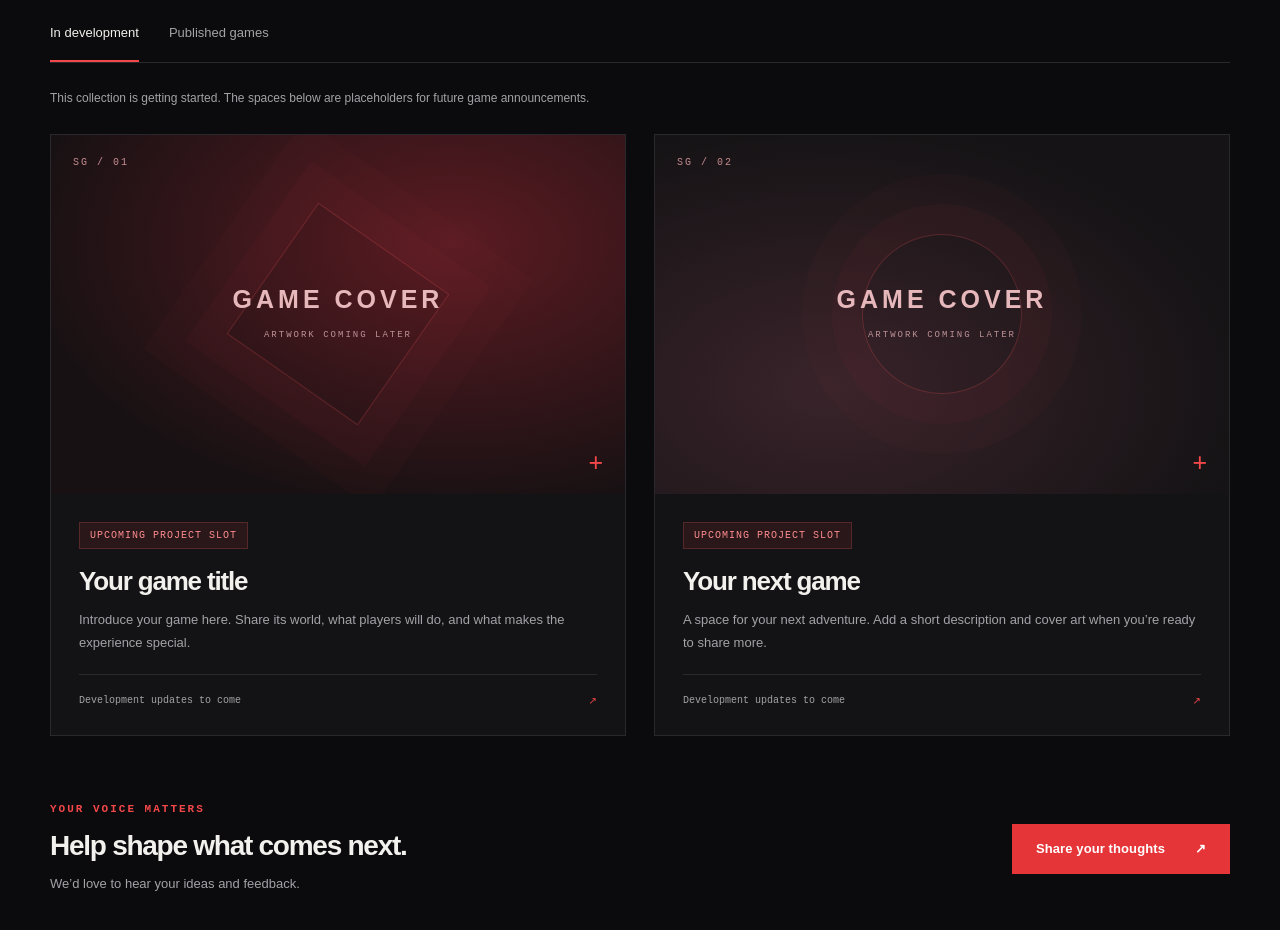
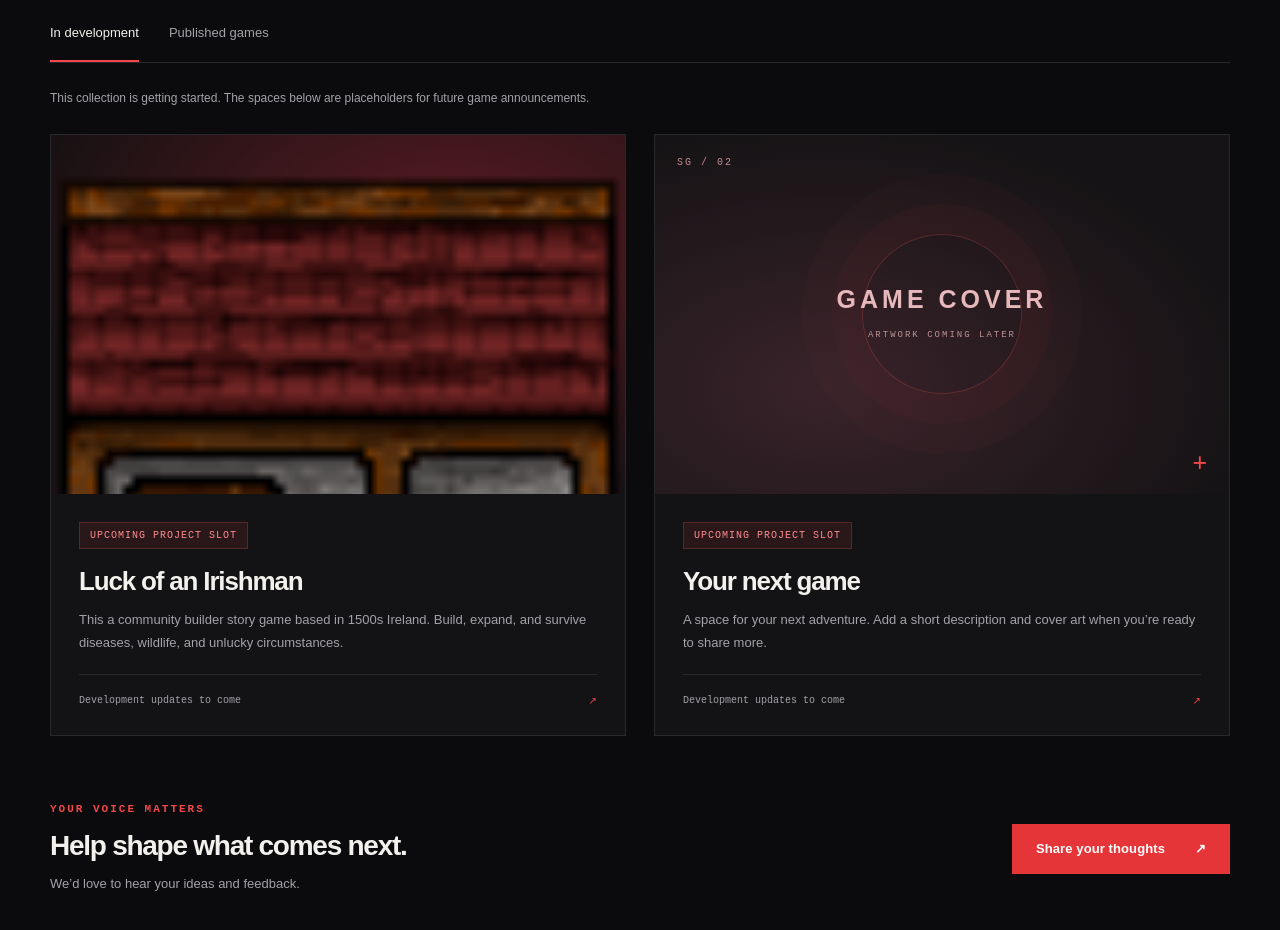
Before and after one commit to bigsaw567/Sawftware-Games-Website, an Angular app in the folder test-website/: page /in-development in a window 1280 px wide. Shown: the part 380-1310 px from the top of the page. Built offline with nearby package versions, Linux system fonts and the light colour scheme.

Commit message:
removed game build

```diff
--- a/test-website/angular.json
+++ b/test-website/angular.json
@@ -19,6 +19,11 @@
               {
                 "glob": "**/*",
                 "input": "public"
+              },
+              {
+                "glob": "**/*",
+                "input": "src/app/games/LuckofanIrishmanWEBGL/LuckOfAnIrishmanWebTest",
+                "output": "games/luck-of-an-irishman"
               }
             ],
             "styles": [
--- a/test-website/src/app/app.css
+++ b/test-website/src/app/app.css
@@ -70,3 +70,8 @@
     margin-left: 0;
   }
 }
+
+a.game-card {
+  color: inherit;
+  text-decoration: none;
+}
--- a/test-website/src/app/games/games.html
+++ b/test-website/src/app/games/games.html
@@ -3,9 +3,15 @@
   <div class="catalog-tabs"><a routerLink="/in-development" [class.selected]="!published">In development</a><a routerLink="/published" [class.selected]="published">Published games</a><span><!--THE SAWFTWARE COLLECTION--></span></div>
   <p class="placeholder-note">This collection is getting started. The spaces below are placeholders for future game announcements.</p>
   <div class="game-grid">@for (game of games; track $index) {
-    <article class="game-card"><div class="game-cover" [class.alternate-cover]="$index % 2 === 1">
-      @if (game.cover) { <img [src]="game.cover" [alt]="game.title + ' cover art'"> } @else { <span class="cover-index">SG / 0{{ $index + 1 }}</span><span class="cover-shape" aria-hidden="true"></span><span class="cover-label">GAME COVER<br><small>ARTWORK COMING LATER</small></span><span class="cover-plus" aria-hidden="true">+</span> }
-    </div><div class="game-info"><span class="badge">{{ published ? 'FUTURE RELEASE SLOT' : 'UPCOMING PROJECT SLOT' }}</span><h2>{{ game.title }}</h2><p>{{ game.description }}</p><span class="game-meta">{{ published ? 'Release details to come' : 'Development updates to come' }} <span aria-hidden="true">↗</span></span></div></article>
-  }</div>
+    <a class="game-card" [href] = "game.gamelink" target="_blank">
+      <div class="game-cover" [class.alternate-cover]="$index % 2 === 1">
+        @if (game.cover) { <img [src]="game.cover" [alt]="game.title + ' cover art'"> } @else { <span class="cover-index">SG / 0{{ $index + 1 }}</span><span class="cover-shape" aria-hidden="true"></span><span class="cover-label">GAME COVER<br><small>ARTWORK COMING LATER</small></span><span class="cover-plus" aria-hidden="true">+</span> }
+      </div>
+      <div class="game-info">
+        <span class="badge">{{ published ? 'FUTURE RELEASE SLOT' : 'UPCOMING PROJECT SLOT' }}</span><h2>{{ game.title }}</h2><p>{{ game.description }}</p><span class="game-meta">{{ published ? 'Release details to come' : 'Development updates to come' }} <span aria-hidden="true">↗</span></span>
+      </div>
+    </a>
+  }
+</div>
 </section>
 <section class="community-banner shell"><div><p class="eyebrow">YOUR VOICE MATTERS</p><h2>Help shape what comes next.</h2><p>We’d love to hear your ideas and feedback.</p></div><a class="button" routerLink="/feedback">Share your thoughts <span aria-hidden="true">↗</span></a></section>
--- a/test-website/src/app/games/games.ts
+++ b/test-website/src/app/games/games.ts
@@ -2,17 +2,17 @@ import { Component, inject } from '@angular/core';
 import { ActivatedRoute, RouterLink } from '@angular/router';
 
 // Replace entries with your game titles, descriptions, and cover image paths.
-export interface Game { title: string; description: string; cover: string; }
+export interface Game { title: string; description: string; cover: string; gamelink: string; }
 @Component({ selector: 'app-games', imports: [RouterLink], templateUrl: './games.html' })
 export class Games {
   readonly published = inject(ActivatedRoute).snapshot.data['published'] === true;
   readonly developmentGames: Game[] = [
-    { title: 'Your game title', description: 'Introduce your game here. Share its world, what players will do, and what makes the experience special.', cover: '' },
-    { title: 'Your next game', description: 'A space for your next adventure. Add a short description and cover art when you’re ready to share more.', cover: '' }
+    { title: 'Luck of an Irishman', description: 'This a community builder story game based in 1500s Ireland. Build, expand, and survive diseases, wildlife, and unlucky circumstances.', cover: 'House1.png' , gamelink: 'games/luck-of-an-irishman/index.html'},
+    { title: 'Your next game', description: 'A space for your next adventure. Add a short description and cover art when you’re ready to share more.', cover: '', gamelink: ''}
   ];
   readonly publishedGames: Game[] = [
-    { title: 'Your published game', description: 'Introduce a released game here. Describe the experience and what makes it worth playing.', cover: '' },
-    { title: 'Your next release', description: 'A space for another published game. Add its cover art and a short description when it launches.', cover: '' }
+    { title: 'Your published game', description: 'Introduce a released game here. Describe the experience and what makes it worth playing.', cover: '', gamelink: '' },
+    { title: 'Your next release', description: 'A space for another published game. Add its cover art and a short description when it launches.', cover: '', gamelink: '' }
   ];
   get games(): Game[] { return this.published ? this.publishedGames : this.developmentGames; }
 }
```
Also changed, not shown: test-website/src/server.ts (+10 -0 lines), test-website/public/House1.png (added).
